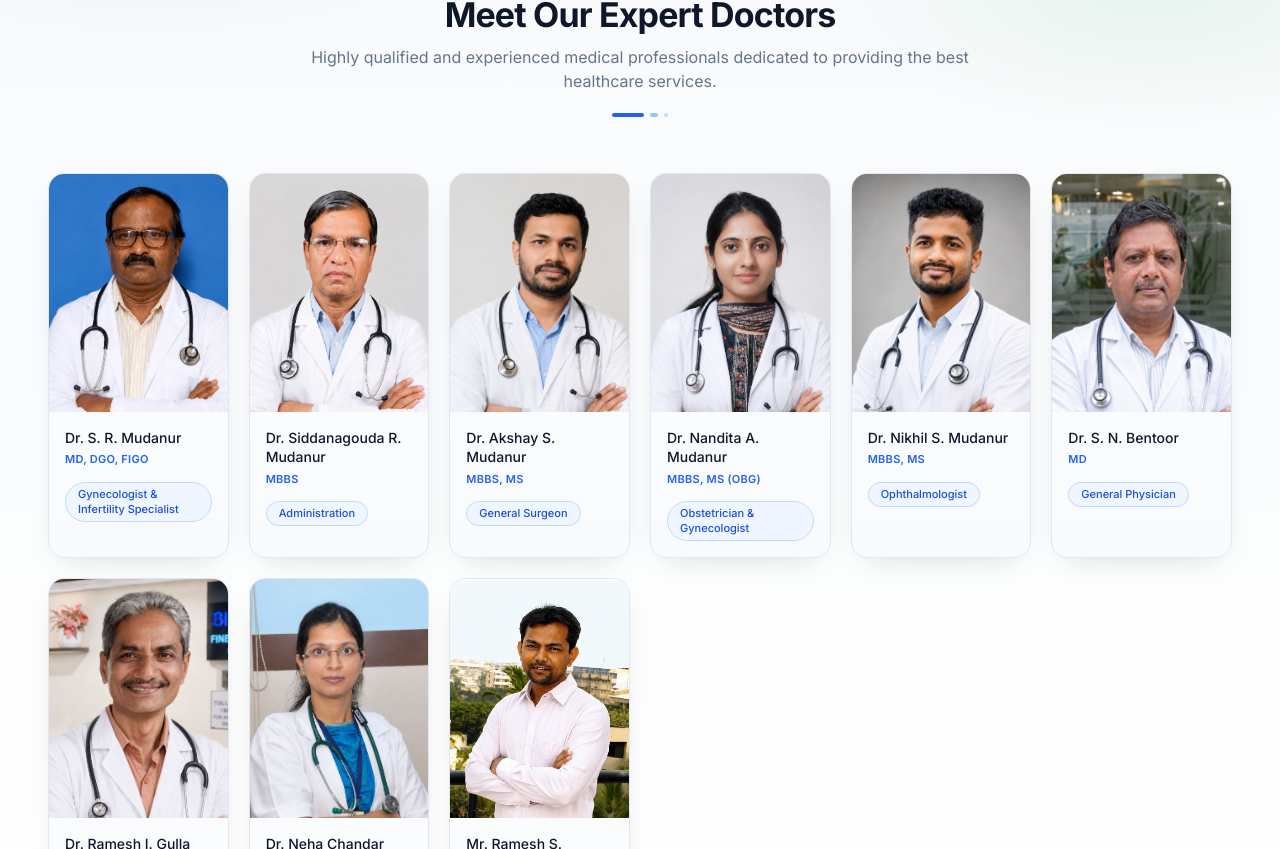
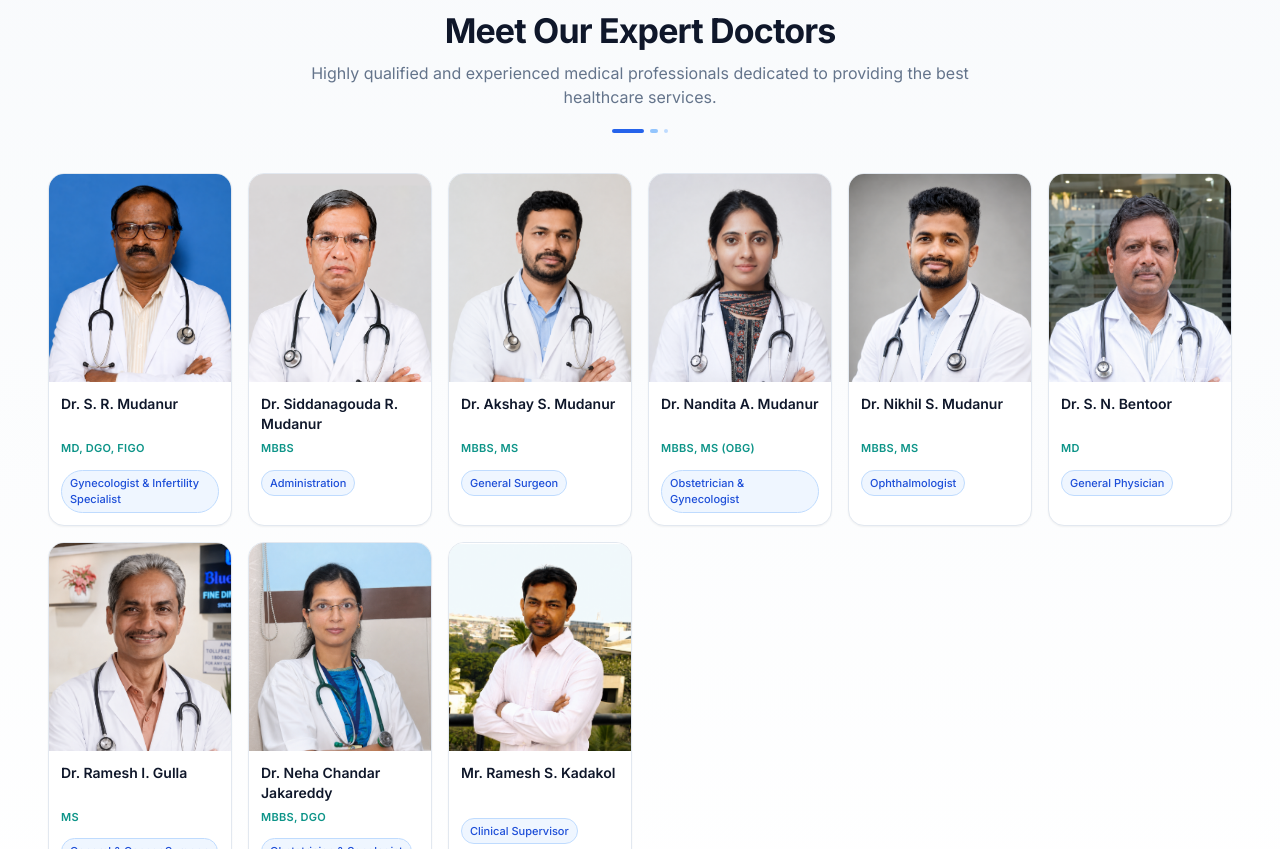
Before and after one commit to mallikarjunkorwar26/mudanur-hospital, a React (Vite) app: page / in a window 1280 px wide. Shown: the part 2731-3580 px from the top of the page. Built offline with nearby package versions, Linux system fonts and the light colour scheme; no server answers.

Commit message:
auto: update website

```diff
--- a/src/components/Doctors.jsx
+++ b/src/components/Doctors.jsx
@@ -5,41 +5,45 @@ import { DOCTORS } from "../data/doctors";
 function DoctorCard({ d, i }) {
   const [imgError, setImgError] = useState(false);
 
-  const photoSrc = d.photo || null;
-
   return (
     <article
-      className="reveal premium-card group flex min-w-0 flex-col overflow-hidden rounded-2xl border border-slate-200 transition-all duration-300 hover:-translate-y-1 hover:border-brand-blue/30 hover:shadow-xl hover:shadow-brand-blue/10"
-      style={{ '--reveal-delay': `${Math.min(i, 8) * 55}ms` }}
+      className="reveal group flex flex-col overflow-hidden rounded-2xl border border-slate-200 bg-white shadow-sm transition-all duration-300 hover:-translate-y-1 hover:border-brand-blue/30 hover:shadow-xl"
+      style={{ "--reveal-delay": `${Math.min(i, 8) * 55}ms` }}
     >
-      {/* Photo */}
-      <div className="relative aspect-[3/4] overflow-hidden bg-blue-50">
-        {photoSrc && !imgError ? (
+      {/* Doctor Photo */}
+      <div className="relative h-36 sm:h-44 md:h-52 lg:h-48 xl:h-52 overflow-hidden bg-slate-100">
+        {d.photo && !imgError ? (
           <img
-            src={photoSrc}
+            src={d.photo}
             alt={d.name}
             loading="lazy"
             decoding="async"
             onError={() => setImgError(true)}
-            className="absolute inset-0 h-full w-full object-cover object-center transition-transform duration-500 group-hover:scale-105"
+            className="absolute inset-0 h-full w-full object-cover object-top transition-transform duration-500 group-hover:scale-105"
           />
         ) : (
-          <div className="absolute inset-0 flex flex-col items-center justify-center gap-2">
-            <div className="flex h-16 w-16 items-center justify-center rounded-full border border-blue-200 bg-white text-lg font-medium text-blue-600">
+          <div className="absolute inset-0 flex items-center justify-center">
+            <div className="flex h-16 w-16 items-center justify-center rounded-full bg-white text-lg font-bold text-brand-blue shadow">
               {d.initials}
             </div>
           </div>
         )}
       </div>
 
-      {/* Content */}
-      <div className="flex flex-1 flex-col p-4">
-        <h3 className="break-words text-sm font-medium leading-snug text-slate-900">{d.name}</h3>
-        <p className="mt-1 text-[11px] font-semibold uppercase tracking-wide text-blue-600">
-          {d.qualification}
-        </p>
+      {/* Doctor Details */}
+      <div className="flex flex-1 flex-col p-3">
+        <h3 className="min-h-[42px] text-xs font-semibold leading-5 text-slate-900 sm:text-sm">
+          {d.name}
+        </h3>
+
+        {d.qualification && (
+          <p className="mt-1 text-[10px] font-semibold uppercase tracking-wide text-brand-blue sm:text-[11px]">
+            {d.qualification}
+          </p>
+        )}
+
         <div className="mt-3">
-          <span className="inline-flex max-w-full rounded-full border border-blue-200 bg-blue-50 px-3 py-1 text-[11px] font-medium leading-snug text-blue-700">
+          <span className="inline-flex rounded-full border border-blue-200 bg-blue-50 px-2 py-1 text-[10px] font-medium text-blue-700 sm:text-[11px]">
             {d.specialization}
           </span>
         </div>
@@ -52,7 +56,7 @@ export default function Doctors() {
   return (
     <section
       id="doctors"
-      className="surface-band bg-gradient-to-b from-slate-50 to-white py-14 sm:py-16"
+      className="bg-gradient-to-b from-slate-50 to-white py-14 sm:py-16 lg:py-20"
     >
       <div className="section">
         <div className="reveal">
@@ -63,11 +67,19 @@ export default function Doctors() {
           />
         </div>
 
+        {/* Responsive Auto Grid */}
         <div
-          className="mt-10 grid grid-cols-1 gap-4 min-[420px]:grid-cols-2 md:grid-cols-3 md:gap-5 lg:grid-cols-4 xl:grid-cols-6 sm:mt-14"
+          className="mt-10 grid gap-4"
+          style={{
+            gridTemplateColumns: "repeat(auto-fit, minmax(180px, 1fr))",
+          }}
         >
           {DOCTORS.map((doctor, index) => (
-            <DoctorCard key={doctor.name} d={doctor} i={index} />
+            <DoctorCard
+              key={doctor.name}
+              d={doctor}
+              i={index}
+            />
           ))}
         </div>
       </div>
```
Also changed, not shown: 9 other files (tests, documents, lock files or other folders).
